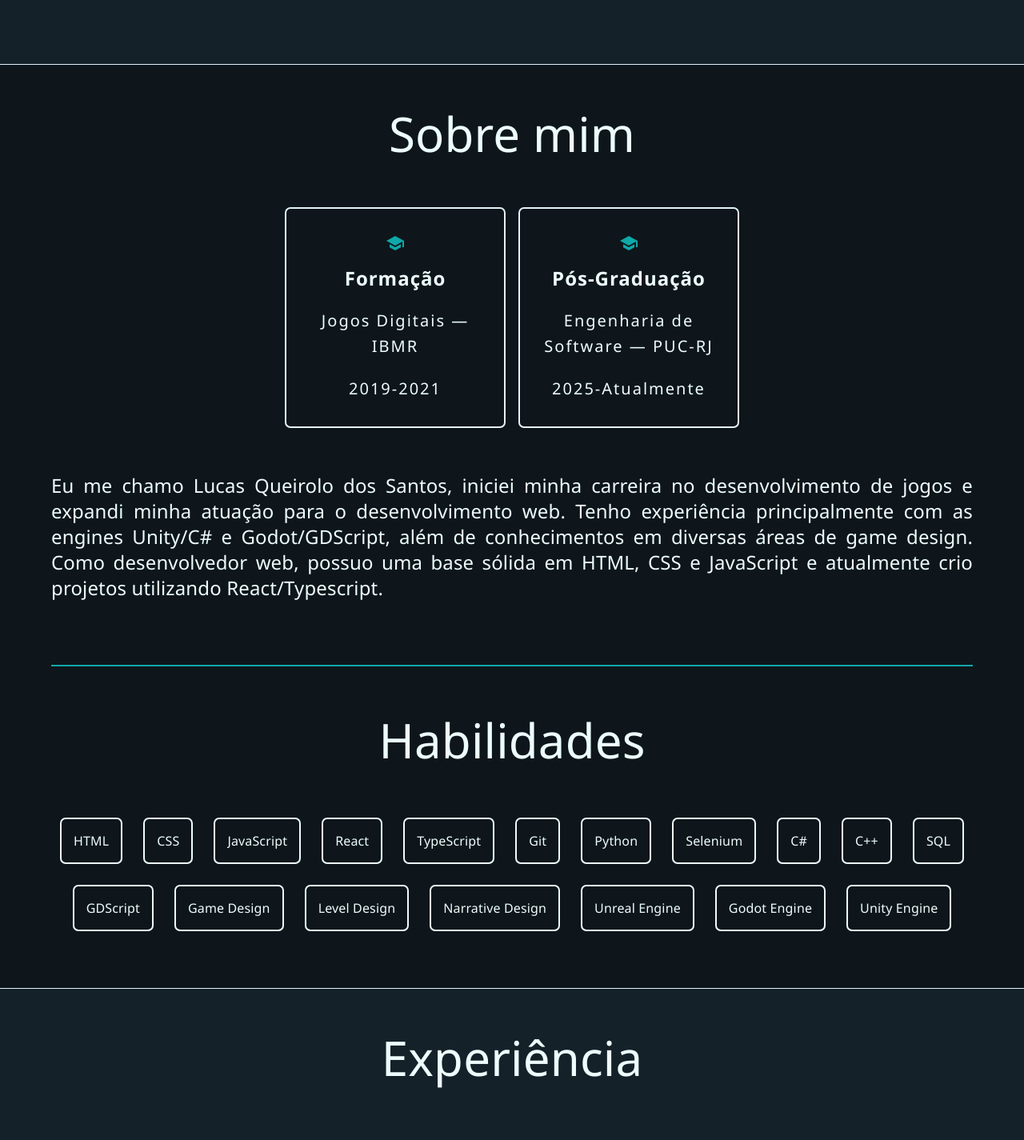
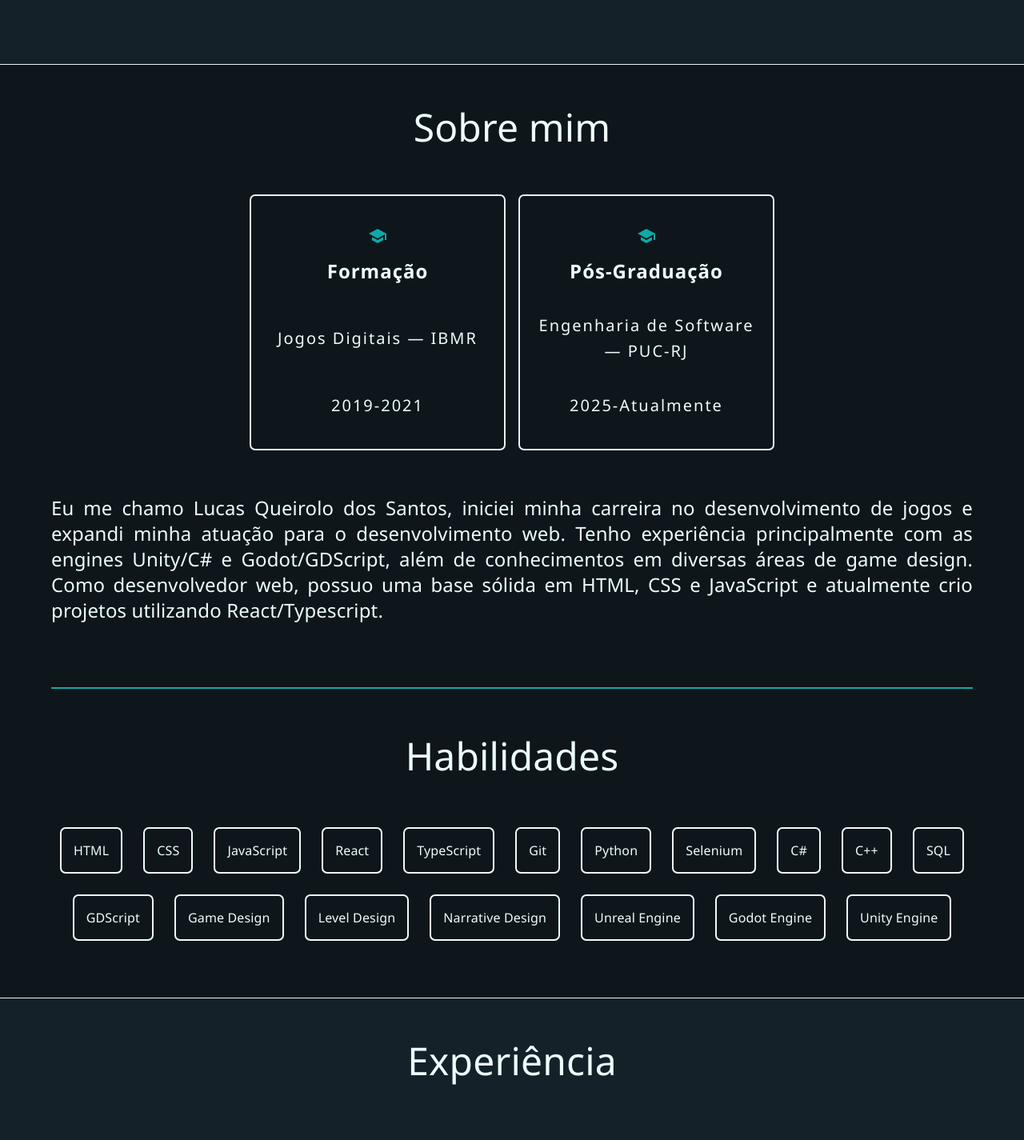
Before and after one commit to Luxxdev/portifolio, a React (Vite) app: page / in a window 1280 px wide. Shown: the part 720-2145 px from the top of the page at 80% size. Built offline with nearby package versions, Linux system fonts and the light colour scheme.

Commit message:
education box and texts size

```diff
--- a/src/components/SkillsTag/SkillsTag.tsx
+++ b/src/components/SkillsTag/SkillsTag.tsx
@@ -12,9 +12,10 @@ const SkillsTag: React.FC<SkillsButtonProps> = ({ children, fixedSizeRatio, seco
     border: `2px solid ${fixedSizeRatio ? theme.palette.secondary.contrastText : theme.palette.primary.contrastText}`,
     borderRadius: '7px',
     padding: '15px 15px',
-    minWidth: 'fit-content',
+    // minWidth: 'fit-content',
     // width: fixedSizeRatio ? 'fit-content' : '100%',
     // margin: fixedSizeRatio ? '0px' : '20px',
+    width: fixedSizeRatio ? '20rem' : '100%',
     aspectRatio: fixedSizeRatio ? 1 / 1 : 'auto',
     color: secondColor ? theme.palette.secondary.main : theme.palette.primary.contrastText,
     display: 'flex',
--- a/src/pages/Home/sections/About/About.tsx
+++ b/src/pages/Home/sections/About/About.tsx
@@ -22,15 +22,14 @@ const About = () => {
   return (
     <>
       <StyledAbout id="about">
-        <Container maxWidth="lg">
+        <Container maxWidth="lg" >
           <Grid2 container spacing={2} justifyContent={'center'} pb={2}>
             <Grid2 size={{ xs: 12, md: 12 }} justifyContent={'center'}>
-              <Typography color="primary.contrastText" variant="h2" textAlign="center" pb={5} fontWeight={'400'}>
+              <Typography color="primary.contrastText" variant="h3" textAlign="center" pb={5} fontWeight={'400'}>
                 {t('aboutTitle')}
               </Typography>
             </Grid2>
 
-            <Grid2 size={{ xs: 9, md: 3 }} display={'flex'} justifyContent={'center'} textAlign={'center'} paddingBottom={5} columnGap={0} color='secondary.main'>
             <SkillsTag fixedSizeRatio={true} secondColor={true}>
               <SchoolIcon />
               <Grid2 display={'flex'} flexDirection={'column'} rowGap={1} justifyContent={'space-between'} height={'70%'} alignItems={'center'} color='secondary.main' mt={2}>
@@ -39,27 +38,24 @@ const About = () => {
                 <Typography color='primary.contrastText' variant='h6' fontWeight={'lighter'} letterSpacing={2}>{'2019-2021'}</Typography>
               </Grid2>
             </SkillsTag>
-            </Grid2>
 
-            <Grid2 size={{ xs: 9, md: 3 }} display={'flex'} justifyContent={'center'} textAlign={'center'} paddingBottom={5} columnGap={0}>
             <SkillsTag fixedSizeRatio={true} secondColor={true}>
               <SchoolIcon />
-                <Grid2 display={'flex'} flexDirection={'column'} rowGap={1} justifyContent={'space-between'} height={'70%'} alignItems={'center'} color='secondary.main' mt={2} >
+              <Grid2 display={'flex'} flexDirection={'column'} rowGap={1} justifyContent={'space-between'} height={'70%'} alignItems={'center'} color='secondary.main' mt={2}  >
 
                 <Typography color='primary.contrastText' variant='h5' fontWeight={'bold'} letterSpacing={1}>{t('aboutEducation2')}</Typography>
-                  <Typography color='primary.contrastText' variant='h6' fontWeight={'lighter'} letterSpacing={2}>{t('aboutUniversity2')}</Typography>
+                <Typography color='primary.contrastText' textAlign={'center'} variant='h6' fontWeight={'lighter'} letterSpacing={2}>{t('aboutUniversity2')}</Typography>
                 <Typography color='primary.contrastText' variant='h6' fontWeight={'lighter'} letterSpacing={2}>{'2025-' + t('present')}</Typography>
               </Grid2>
             </SkillsTag>
-            </Grid2>
 
-            <Grid2 size={{ xs: 12, md: 12 }} borderBottom={2} borderColor="secondary.main" paddingBottom={10} justifyContent={'center'}>
+            <Grid2 size={{ xs: 12, md: 12 }} borderBottom={2} borderColor="secondary.main" pb={10} pt={5} justifyContent={'center'}>
               <Typography color="primary.contrastText" variant="h5" textAlign="justify" >
                 {t('aboutText')}
               </Typography>
             </Grid2>
             <Grid2 size={{ xs: 12, md: 12 }} marginTop={5}>
-              <Typography color="primary.contrastText" fontWeight={'400'} variant="h2" textAlign="center" pb={5}>
+              <Typography color="primary.contrastText" fontWeight={'400'} variant="h3" textAlign="center" pb={5}>
                 {t('skillsTitle')}
 
               </Typography>
@@ -73,8 +69,8 @@ const About = () => {
               </Grid2>
             ))}
           </Grid2>
-        </Container>
-      </StyledAbout>
+        </Container >
+      </StyledAbout >
     </>
   )
 }
--- a/src/pages/Home/sections/Experiences/Experiences.tsx
+++ b/src/pages/Home/sections/Experiences/Experiences.tsx
@@ -24,7 +24,7 @@ const Experiences = () => {
                 <Container maxWidth="lg">
                     <Grid2 container spacing={2} justifyContent={'center'} >
                         <Grid2 size={{ xs: 12, md: 12 }} justifyContent={'center'}>
-                            <Typography color="primary.contrastText" fontWeight={'400'} variant="h2" textAlign="center" pb={5}>
+                            <Typography color="primary.contrastText" fontWeight={'400'} variant="h3" textAlign="center" pb={5}>
                                 {t('experienceTitle')}
                             </Typography>
                         </Grid2>
--- a/src/pages/Home/sections/Footer/Footer.tsx
+++ b/src/pages/Home/sections/Footer/Footer.tsx
@@ -49,7 +49,7 @@ const Footer = () => {
     <>
       <StyledFooter id="footer">
         <Container>
-          <Typography variant="h2" fontWeight={'400'} textAlign={'center'} paddingBottom={'75px'}>
+          <Typography variant="h3" fontWeight={'400'} textAlign={'center'} paddingBottom={'75px'}>
             {t('footerContact')}
           </Typography>
           <Grid2 container spacing={5}>
--- a/src/pages/Home/sections/Projects/Projects.tsx
+++ b/src/pages/Home/sections/Projects/Projects.tsx
@@ -22,7 +22,7 @@ const Projects = () => {
   return (
     <>
       <StyledProjects id="projects">
-        <Typography color="primary.contrastText" fontWeight={'400'} variant="h2" textAlign="center" pb={10} >
+        <Typography color="primary.contrastText" fontWeight={'400'} variant="h3" textAlign="center" pb={10} >
           {t('projectsTitle')}
         </Typography>
 
```
Lines whose indentation alone changed are shown as unchanged.
